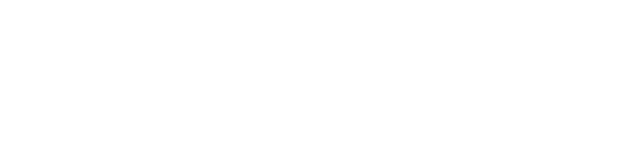
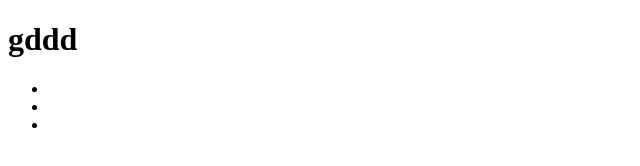
Before and after one commit to mei-zy/naya-nyang, a website: page public/index.html in a window 1280 px wide. Shown: the whole page, without its empty margins (0-640 px from the left). Drawn offline with Linux system fonts and the light colour scheme.

Commit message:
feat : add list

```diff
--- a/public/index.html
+++ b/public/index.html
@@ -7,6 +7,13 @@
     <title>냥스타그램</title>
   </head>
   <body>
-    <div></div>
+    <div>
+      <h1>gddd</h1>
+      <ul>
+        <li></li>
+        <li></li>
+        <li></li>
+      </ul>
+    </div>
   </body>
 </html>
```
